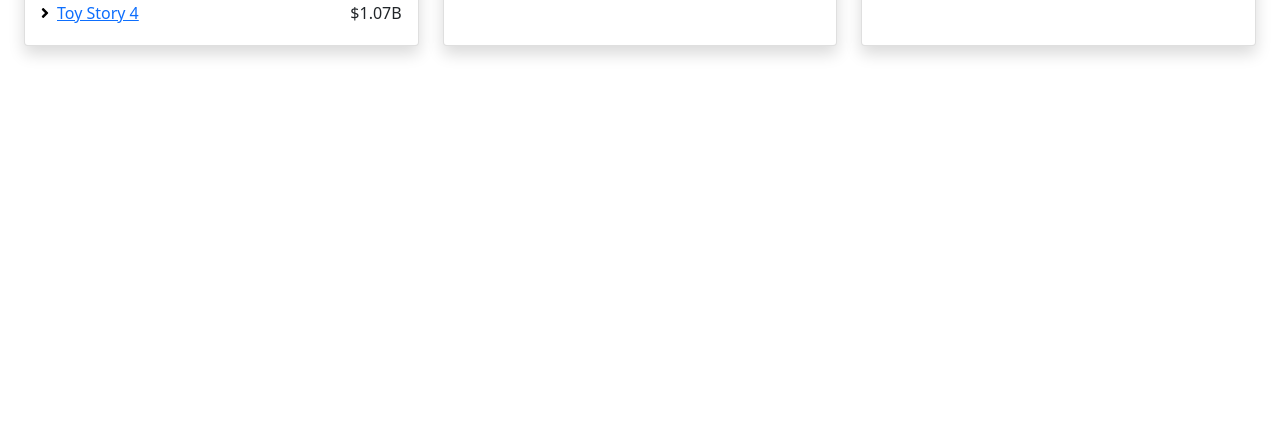
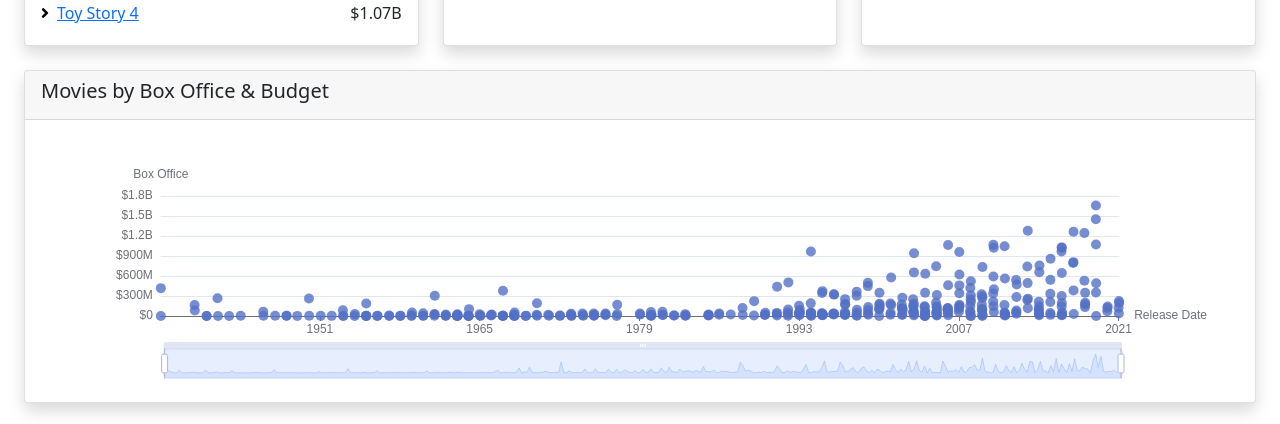
Before and after one commit to mattmusc/disney-movies, a React (Create React App) app: page / in a window 1280 px wide. Shown: the part 1011-1435 px from the top of the page. Before the commit the page ends 1081 px from the top, so only its background shows below. Built offline with nearby package versions, Linux system fonts and the light colour scheme; no server answers; data requests are answered from the project's data file.

Commit message:
Adds scatter chart to show a relation between release date and box office.

```diff
--- /dev/null
+++ b/src/features/dashboard/components/MoviesByBoxOfficeAndYear.tsx
@@ -0,0 +1,65 @@
+import {ReactECharts} from 'core/components/charts/ReactECharts';
+import {formatAsCurrency} from 'core/utils';
+import {format, parse} from 'date-fns';
+import {useGetMoviesQuery} from 'features/dashboard/api';
+import React from 'react';
+
+export const MoviesByBoxOfficeAndYear = () => {
+  const {data = [], isLoading} = useGetMoviesQuery();
+
+  const movies = data
+    .map(m => [
+      parse(m.releaseDate, 'yyyy-mm-dd', new Date()) || 0,
+      m.boxOffice || 0,
+      m.title,
+    ])
+    .filter(([a, b]) => a && b);
+
+  return (
+    <div className="card h-100 shadow rounded">
+
+      <div className="card-header">
+        <h5>Movies by Box Office & Budget</h5>
+      </div>
+
+      <div className="card-body">
+        {isLoading && 'Loading...'}
+        {!isLoading && (
+          <ReactECharts option={{
+            xAxis: {
+              type: 'time',
+              name: 'Release Date',
+            },
+            yAxis: {
+              name: 'Box Office',
+              axisLabel: {
+                formatter: (value: number) => `${formatAsCurrency(value)}`,
+              },
+            },
+            dataZoom: {},
+            tooltip: {
+              formatter: params => {
+                if (Array.isArray(params)) {
+                  return '';
+                }
+
+                // @ts-ignore
+                const [releaseDate, boxOffice, title] = params.data;
+                return `${title}: ${formatAsCurrency(boxOffice)} - ${format(releaseDate, 'dd/mm/yyyy')}`;
+              },
+            },
+            dataset: {
+              source: movies,
+            },
+            series: [
+              {
+                type: 'scatter',
+              }
+            ],
+          }}/>
+        )}
+      </div>
+
+    </div>
+  );
+};
--- a/src/features/dashboard/index.tsx
+++ b/src/features/dashboard/index.tsx
@@ -1,4 +1,5 @@
 import {ActorsByAppearance} from 'features/dashboard/components/ActorsByAppearance';
+import {MoviesByBoxOfficeAndYear} from 'features/dashboard/components/MoviesByBoxOfficeAndYear';
 import {MovieStats} from 'features/dashboard/components/MovieStats';
 import {CompaniesByProductions} from 'features/dashboard/components/CompaniesProductions';
 import {LatestMovies} from 'features/dashboard/components/LatestMovies';
@@ -40,6 +41,10 @@ export const Dashboard = () => {
           <CompaniesByProductions/>
         </div>
 
+        <div className="col-12 mt-4">
+          <MoviesByBoxOfficeAndYear />
+        </div>
+
       </div>
     </div>
   );
```
